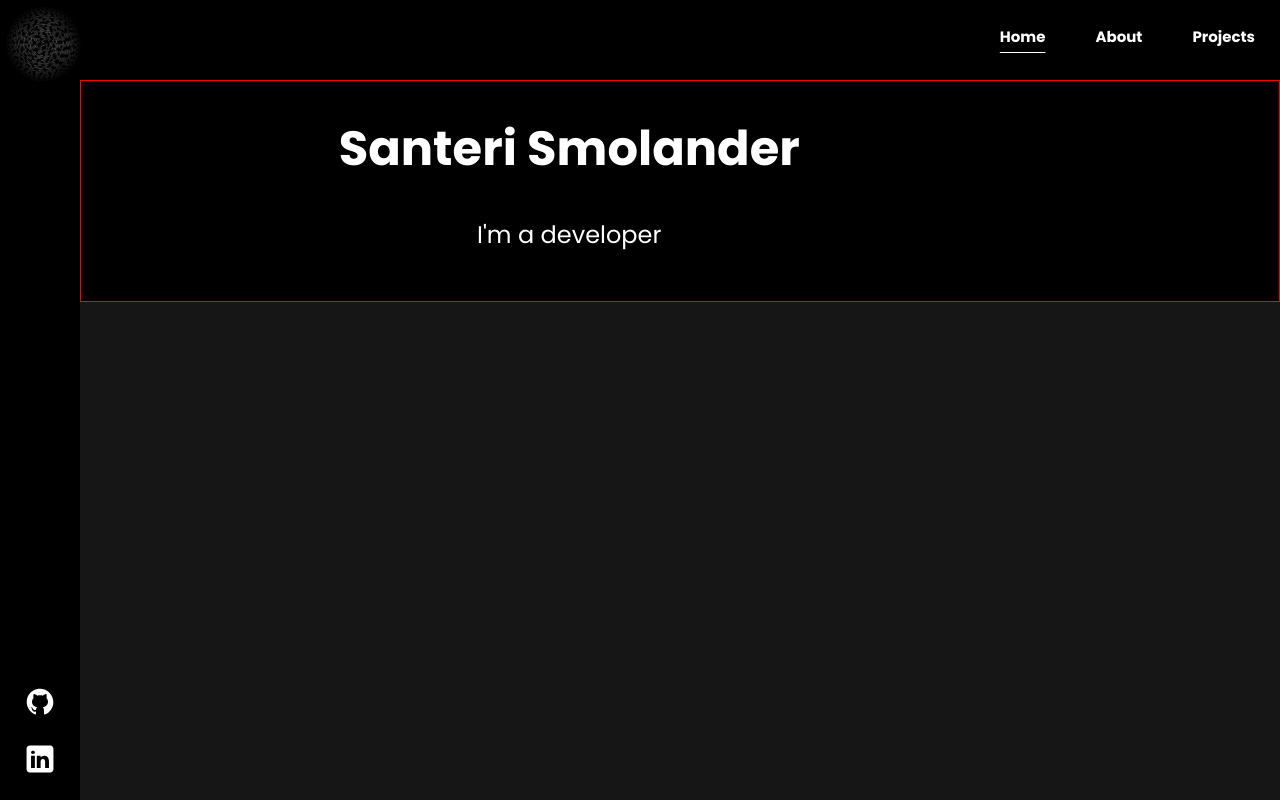
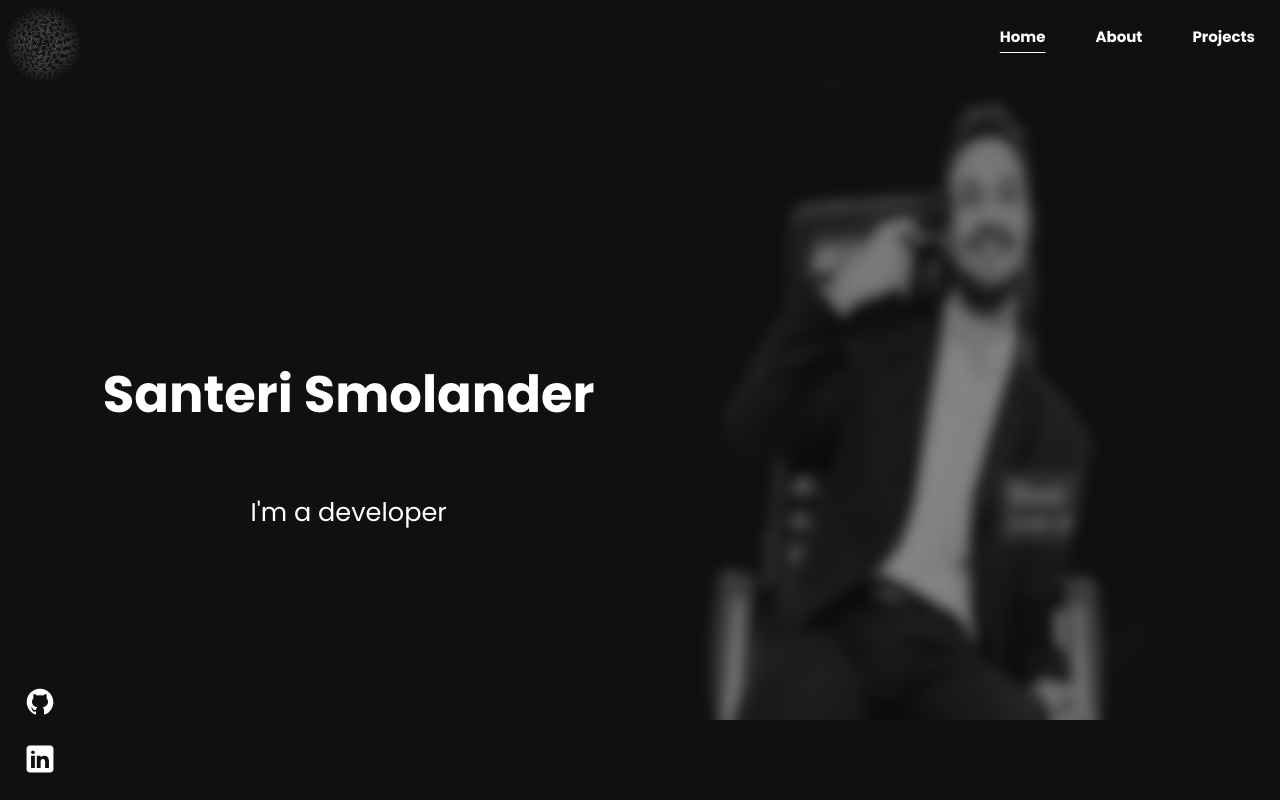
Before and after one commit to smoluu/smolander.dev, a React (Create React App) app in the folder app/: page /#/ in a window 1280 px wide. Built offline with nearby package versions, Linux system fonts and the light colour scheme.

Commit message:
landing page start

```diff
--- a/app/src/components/Home.jsx
+++ b/app/src/components/Home.jsx
@@ -1,4 +1,3 @@
-import Header from './Header';
 const Home = () => {
   return (
     <div className="container">
@@ -7,7 +6,7 @@ const Home = () => {
         <p>I'm a developer</p>
       </div>
       <div className="image">
-        <img src=''></img>
+        <img src={ require("../images/me.png")}></img>
       </div>
     </div>
   )
--- a/app/src/index.css
+++ b/app/src/index.css
@@ -5,9 +5,14 @@ body {
   font-family: "Poppins", sans-serif;
   -webkit-font-smoothing: antialiased;
   -moz-osx-font-smoothing: grayscale;
+  height: 100%;
 }
+#root{height: 100%;}
+.App{ height: 100%; }
+html { height:100%; min-width: none; }
 :root{
- --header-size: 80px
+ --header-size: 80px;
+ --bg-color: #101010;
 }
 code {
   font-family: source-code-pro, Menlo, Monaco, Consolas, 'Courier New',
@@ -41,7 +46,7 @@ header {
   display: flex;
   justify-content: right;
   position: absolute;
-  background-color: rgb(0, 0, 0);
+  background-color: var(--bg-color);
   width: 100%;
   z-index: 999;
   height: var(--header-size);
@@ -62,13 +67,13 @@ header {
   text-underline-offset: 10px;
 }
 .wrapperDiv{
-  height: var(--header-size);
+  /*height: var(--header-size);*/
 
 }
 .sidebar{
   position: absolute;
   display: flex;
-  background-color: rgb(0, 0, 0);
+  background-color: var(--bg-color);
   z-index: 999;
   height: 100%;
   align-items: flex-end;
@@ -94,23 +99,37 @@ header {
 /*---------HOME------------ */
 .container{
   display: flex;
-  flex-direction: column;
-  width: 60%;
+  flex-direction: row;
+  justify-content: space-evenly;
+  width: 100%;
+  height: 100%;
+  flex-wrap: nowrap;
 
 }
+
 .home{
-  align-self: end;
+  display: flex;
+  flex-direction: column;
+  justify-content: center;
+  align-self: flex-start;
   padding: 0;
+  font-size: 2vw;
   height: 100%;
-  font-size: 150%;
-  width: fit-content;
+  min-width: 300px;
 }
 .image{
-
+  height: 100%;
+}
+.image img{
+  height: 80vh;
+  width: fit-content;
+  filter: opacity(50%) grayscale(100);
 }
 /*--------VISIBLE PAGE CONTENT---------- */
 .content{
-  background-color: black;
+  background-color: var(--bg-color);
   margin-left: var(--header-size);
-  border: solid 1px red;
+  height: 100%;
+  box-sizing: border-box;
+  padding-top: var(--header-size);
 }
```
Also changed, not shown: app/src/images/me.png (added).
